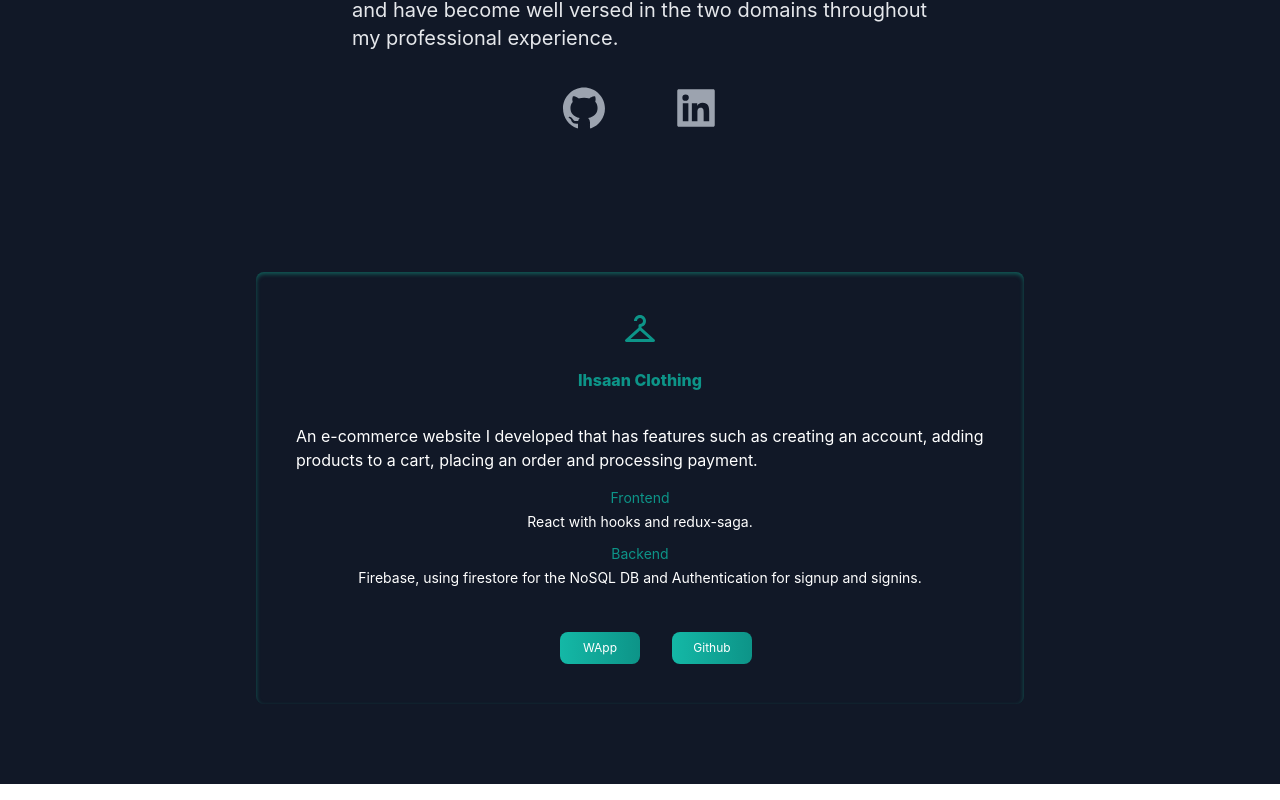
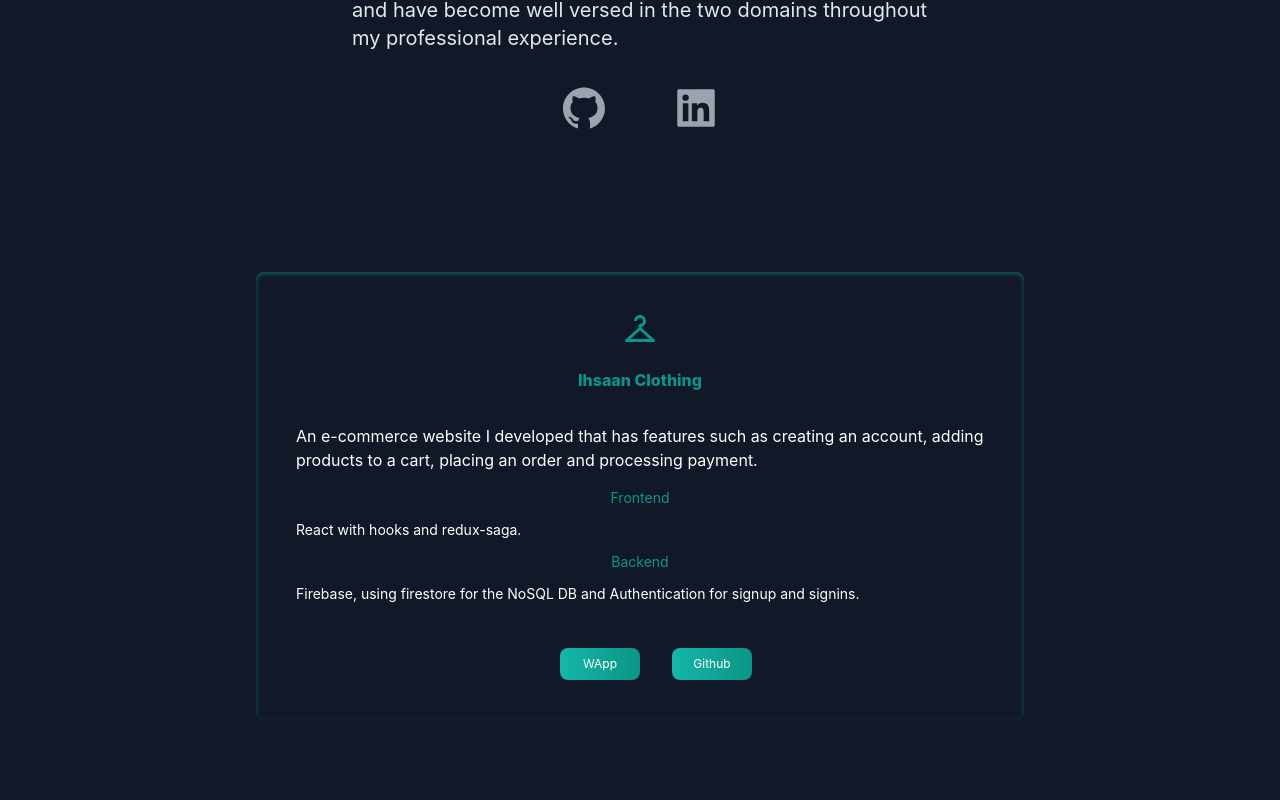
Before and after one commit to abu-jeylani/portfolio, a Next.js app: page / in a window 1280 px wide. Shown: the part 552-1352 px from the top of the page. Built offline with nearby package versions, Linux system fonts and the light colour scheme.

Commit message:
updating mb on titles

```diff
--- a/pages/index.js
+++ b/pages/index.js
@@ -105,12 +105,16 @@ export default function Home() {
               and processing payment.
             </p>
 
-            <h4 className="pt-2 text-sm text-teal-600 text-center">Frontend</h4>
-            <p className="text-gray-800 text-sm dark:text-white py-1 text-center">
+            <h4 className="pt-2 text-sm text-teal-600 text-center mb-2">
+              Frontend
+            </h4>
+            <p className="text-gray-800 text-sm dark:text-white py-1 text-left">
               React with hooks and redux-saga.
             </p>
-            <h4 className="pt-2 text-teal-600 text-sm text-center">Backend</h4>
-            <p className="text-gray-800 text-sm  dark:text-white py-1 text-center">
+            <h4 className="pt-2 text-teal-600 text-sm text-center mb-2">
+              Backend
+            </h4>
+            <p className="text-gray-800 text-sm  dark:text-white py-1 text-left">
               Firebase, using firestore for the NoSQL DB and Authentication for
               signup and signins.
             </p>
```
